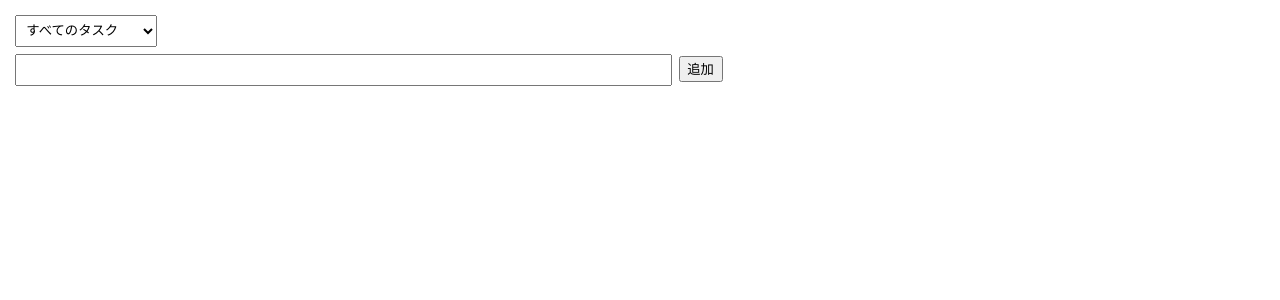
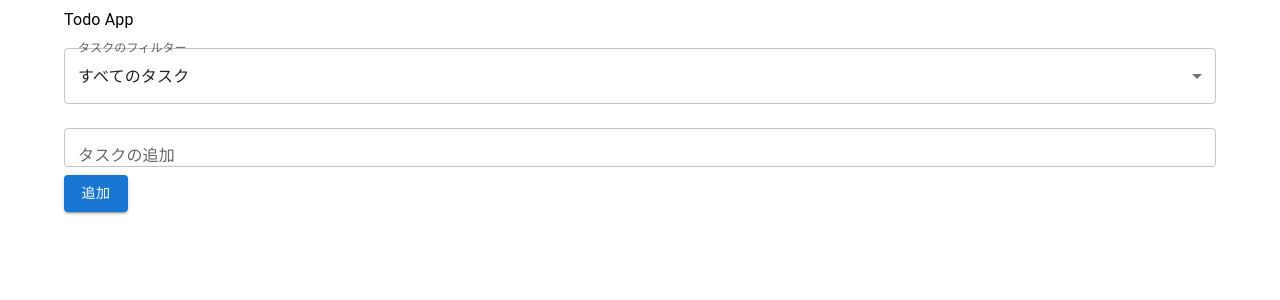
Before and after one commit to hamuchan214/todoapp, a React (Vite) app in the folder vite-project/: page / in a window 1280 px wide. Shown: the top 300 px of the page. Built offline with nearby package versions, Linux system fonts and the light colour scheme.

Commit message:
ちょっとモダンにした

```diff
--- a/vite-project/package.json
+++ b/vite-project/package.json
@@ -10,6 +10,10 @@
     "preview": "vite preview"
   },
   "dependencies": {
+    "@emotion/react": "^11.14.0",
+    "@emotion/styled": "^11.14.0",
+    "@mui/icons-material": "^6.2.0",
+    "@mui/material": "^6.2.0",
     "react": "^18.3.1",
     "react-dom": "^18.3.1"
   },
--- a/vite-project/src/App.tsx
+++ b/vite-project/src/App.tsx
@@ -1,4 +1,21 @@
 import React, { useState } from "react";
+import{
+  Container,
+  TextField,
+  Button,
+  Select,
+  MenuItem,
+  Typography,
+  Checkbox,
+  List,
+  ListItem,
+  IconButton,
+  FormControl,
+  InputLabel,
+} from "@mui/material";
+import DeleteIcon from "@mui/icons-material/Delete";
+import RestoreIcon from "@mui/icons-material/Restore";
+
 
 //"Todo型"の定義
 type Todo = {
@@ -30,10 +47,6 @@ export const App = () => {
 
     setTodos((todos) => [newTodo, ...todos]);
     setText("");
-  }
-
-  const handleChaneg = (e: React.ChangeEvent<HTMLInputElement>) => {
-    setText(e.target.value);
   }
 
   const handleEdit = (id: number, value: string) => {
@@ -101,66 +114,80 @@ export const App = () => {
   }
 
   return (
-    <div>
-      <select defaultValue={"all"} onChange={(e) => handleFilter(e.target.value as Filter)}>
-        <option value={"all"}>すべてのタスク</option>
-        <option value={"checked"}>完了済みのタスク</option>
-        <option value={"unchecked"}>未完了のタスク</option>
-        <option value={"removed"}>削除済みのタスク</option>
-      </select>
+    <Container>
+      <Typography>
+        Todo App
+      </Typography>
+      <FormControl fullWidth margin="normal">
+        <InputLabel id="filter-label">タスクのフィルター</InputLabel>
+        <Select
+          labelId="filter-label"
+          value={filter}
+          onChange={(e) => handleFilter(e.target.value as Filter)}
+        >
+          <MenuItem value="all">すべてのタスク</MenuItem>
+          <MenuItem value="checked">完了したタスク</MenuItem>
+          <MenuItem value="unchecked">未完了のタスク</MenuItem>
+          <MenuItem value="removed">削除されたタスク</MenuItem>
+        </Select>
+      </FormControl>
       {filter === "removed" ?
       (
-        <button
+        <Button
+          variant="contained"
+          color="secondary"
           onClick={handleEmpty}
           disabled = {todos.filter((todo) => todo.removed).length === 0}
         >
           削除済みのタスクを消去
-        </button>
+        </Button>
       ):
       (
-        filter !== "checked" && (
       <form
         onSubmit={(e) => {
           e.preventDefault();
           handleSubmit();
           }}
           >
-        <input
+        <TextField
+          label="タスクの追加"
           type="text"
           value={text}
-          onChange={(e) => handleChaneg(e)}
+          onChange={(e) => setText(e.target.value)}
+          fullWidth
+          margin="normal"
         />
-        <input
+        <Button
+          variant="contained"
+          color="primary"
           type="submit"
-          value="追加"
-          onSubmit = {handleSubmit}
-        />
+        >
+          追加
+        </Button>
       </form>
       )
-    )}
-      <ul>
+    }
+      <List>
         {filteredTodos.map((todo) => {
           return (
-          <li key={todo.id}>
-            <input
-            type = "text"
+          <ListItem key={todo.id} divider>
+            <TextField
             disabled = {todo.checked || todo.removed}
             value = {todo.value}
             onChange={(e) => handleEdit(todo.id, e.target.value)}
             />
-            <input
-            type = "checkbox"
+            <Checkbox
             disabled = {todo.removed}
             checked = {todo.checked}
             onChange={() => handleCheck(todo.id, !todo.checked)}
             />
-            <button onClick={() => handleRemove(todo.id, !todo.removed)} >
-              {todo.removed ? "復元" : "削除"}
-              </button>
-          </li>
+            <IconButton onClick={() => handleRemove(todo.id, !todo.removed)} >
+              {todo.removed ? <RestoreIcon/> : <DeleteIcon/>}
+              </IconButton>
+          </ListItem>
           )
       })}
-      </ul>
-    </div>
+      </List>
+    </Container>
   );
 };
```
Also changed, not shown: 1 other file (tests, documents, lock files or other folders).
